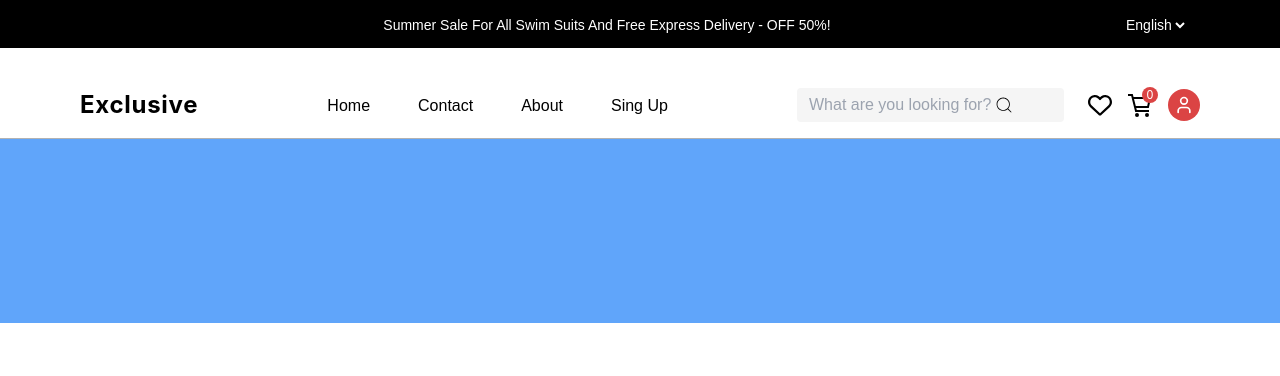
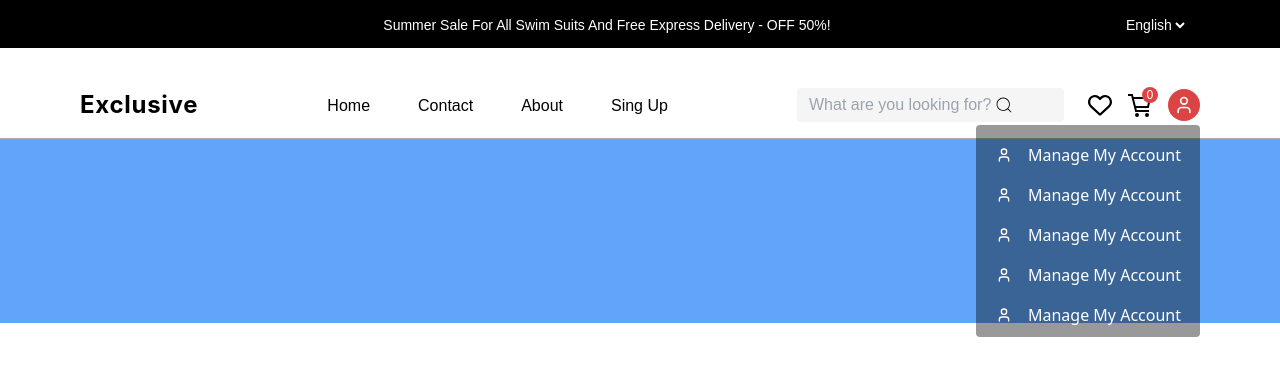
Before and after one commit to tawhidwebdev/orebi-frontend, a React (Vite) app: page / in a window 1280 px wide. Shown: the top 376 px of the page. Built offline with nearby package versions, Linux system fonts and the light colour scheme.

Commit message:
User menu

```diff
--- a/src/components/RootLayout/Nabvar/Index.jsx
+++ b/src/components/RootLayout/Nabvar/Index.jsx
@@ -66,9 +66,33 @@ const Nabvar = () => {
               <span className='cursor-pointer text-2xl text-black_color addCardItem'>
                 <GrCart />
               </span>
-              <span className='cursor-pointer text-xl text-white bg-red_color w-8 h-8 rounded-full flex items-center justify-center '>
-                <LuUser />
-              </span>
+              <div className='relative'>
+                <span className='cursor-pointer text-xl text-white bg-red_color w-8 h-8 rounded-full flex items-center justify-center '>
+                  <LuUser />
+                </span>
+                <div className='w-[224px] bg-rgb_black_color absolute top-9 right-0 rounded pt-[18px] pr-3 pb-[10px] pl-5 flex flex-col flex-wrap gap-y-4'>
+                  <div className='flex items-center justify-start gap-x-4 text-white_color'>
+                    <span><LuUser /></span>
+                    <h5>Manage My Account</h5>
+                  </div>
+                  <div className='flex items-center justify-start gap-x-4 text-white_color'>
+                    <span><LuUser /></span>
+                    <h5>Manage My Account</h5>
+                  </div>
+                  <div className='flex items-center justify-start gap-x-4 text-white_color'>
+                    <span><LuUser /></span>
+                    <h5>Manage My Account</h5>
+                  </div>
+                  <div className='flex items-center justify-start gap-x-4 text-white_color'>
+                    <span><LuUser /></span>
+                    <h5>Manage My Account</h5>
+                  </div>
+                  <div className='flex items-center justify-start gap-x-4 text-white_color'>
+                    <span><LuUser /></span>
+                    <h5>Manage My Account</h5>
+                  </div>
+                </div>
+              </div>
             </div>
           </div>
         </div>
--- a/src/index.css
+++ b/src/index.css
@@ -25,7 +25,7 @@
 
 
 :root{
-  /* color Code Remaim */
+  /* Color Code Remaim */
   --red_color: #DB4444;
   --black_color: #000000;
   --white_color: #ffffff;
@@ -39,6 +39,9 @@
   --button_red_color: #DB4444;
   --hover_pink_color: #E07575;
   --hover_blue_color: #A0BCE0;
+
+  /* RGB Color */
+  --rgb_black_color: rgba(0, 0, 0, 0.4);
 
   /* Font Family */
   --inter: "Inter", sans-serif;
@@ -96,3 +99,7 @@
   }
   /* Navbar Code End */
 }
+
+h1{
+  Color:(red: 0, green: 0, blue: 0, alpha: 0.04)
+}
--- a/tailwind.config.js
+++ b/tailwind.config.js
@@ -19,7 +19,9 @@ export default {
         button_green_color:"var(--button_green_color)",
         button_red_color:"var(--button_red_color)",
         hover_pink_color:"var(--hover_pink_color)",
-        hover_blue_color:"var(--hover_blue_color)"
+        hover_blue_color:"var(--hover_blue_color)",
+
+        rgb_black_color:"var(--rgb_black_color)",
       },
     },
     fontFamily: {
```
